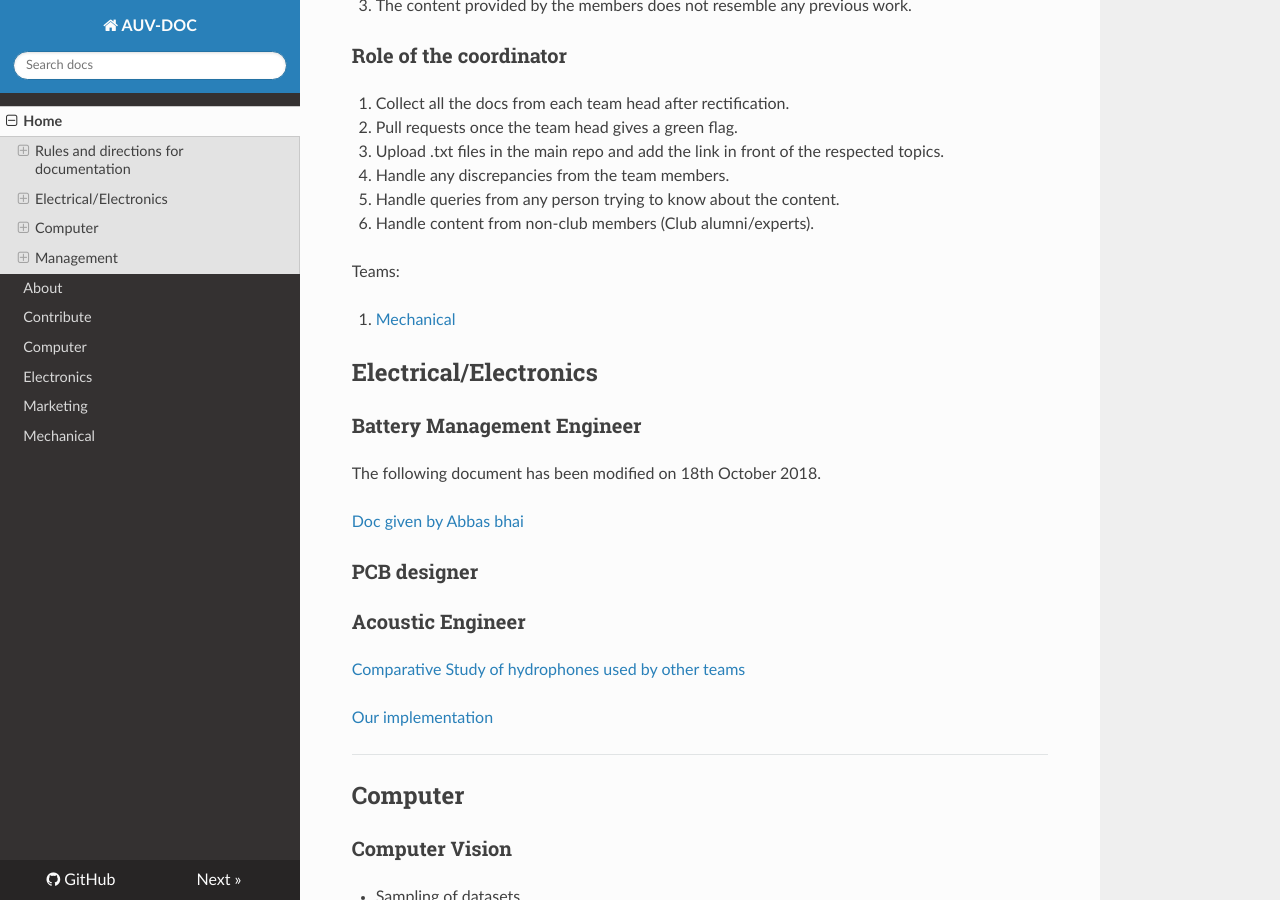
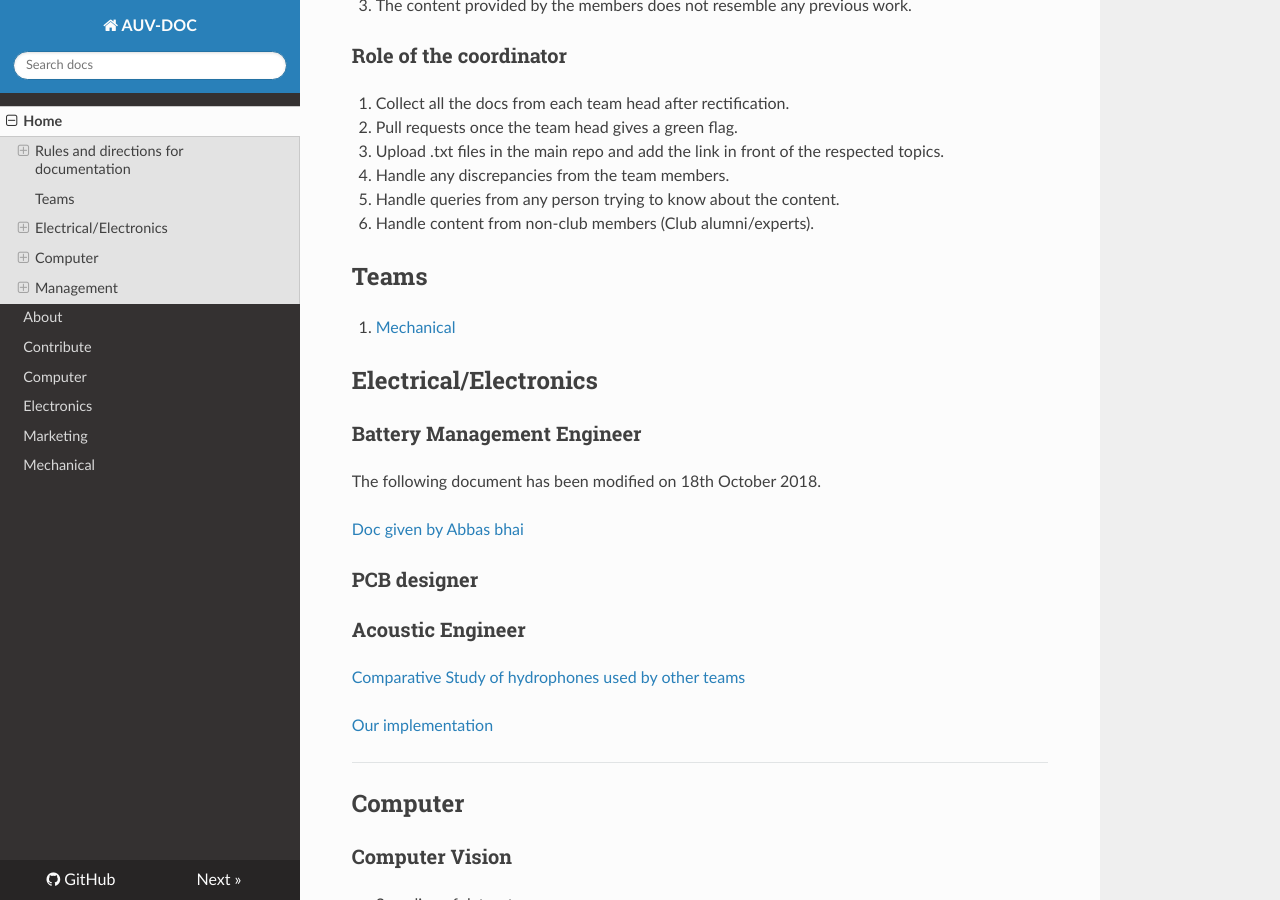
Before and after one commit to auvzhcet/Documentation, an MkDocs documentation site: the page built from docs/index.md, in a window 1280 px wide and 900 px high, scrolled down 1963 px. Built offline with MkDocs 1.6.1, drawn with Linux system fonts in a browser that asks for light colours; nearby versions of some CDN libraries.

Commit message:
Update index.md

```diff
--- a/docs/index.md
+++ b/docs/index.md
@@ -70,7 +70,7 @@ Some other rules that everyone has to follow for uniformity in the information c
 5. Handle queries from any person trying to know about the content.
 6. Handle content from non-club members (Club alumni/experts).
 
-Teams:
+## Teams
 
 1. [Mechanical](mechanical)
 
```
